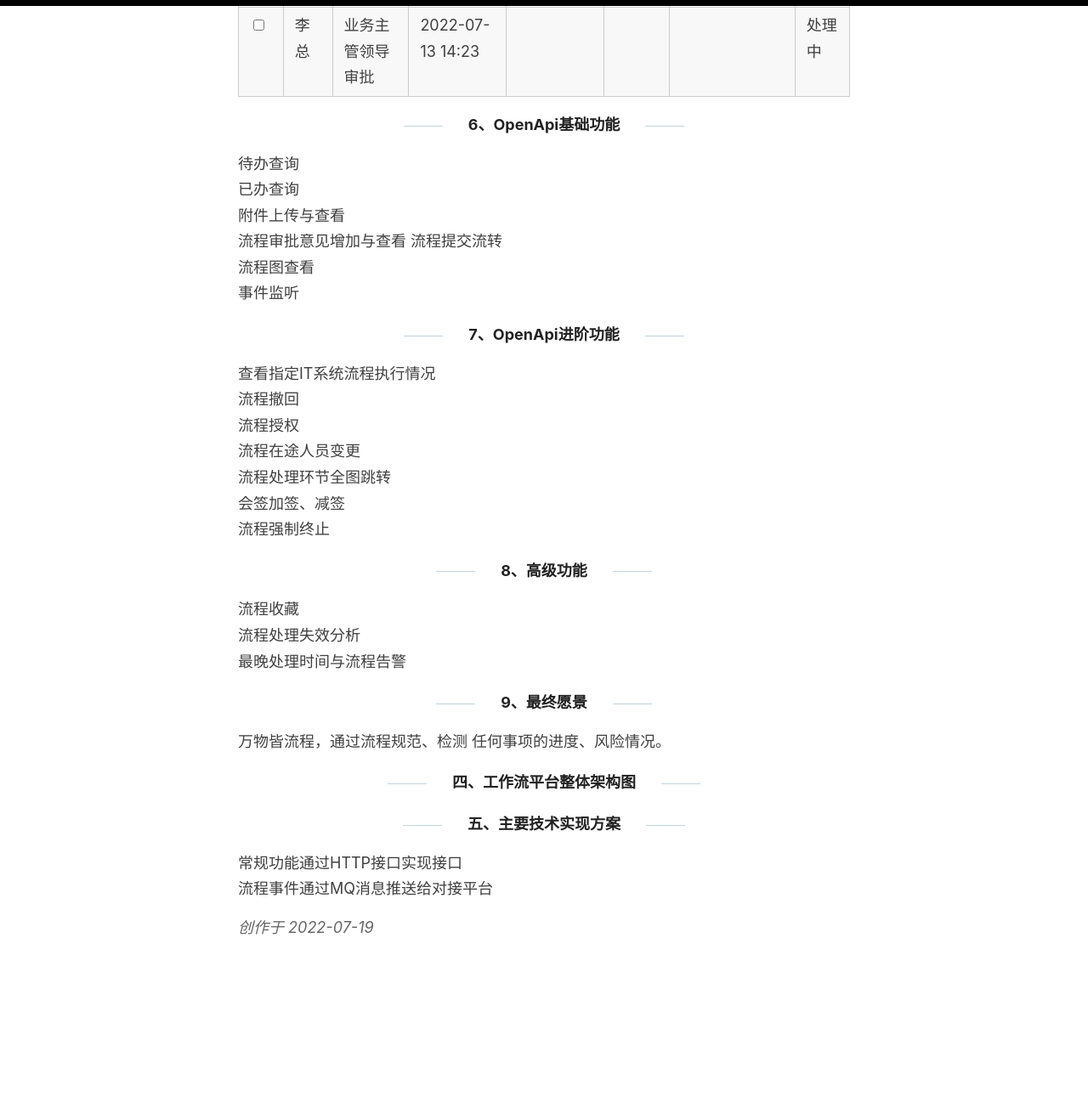
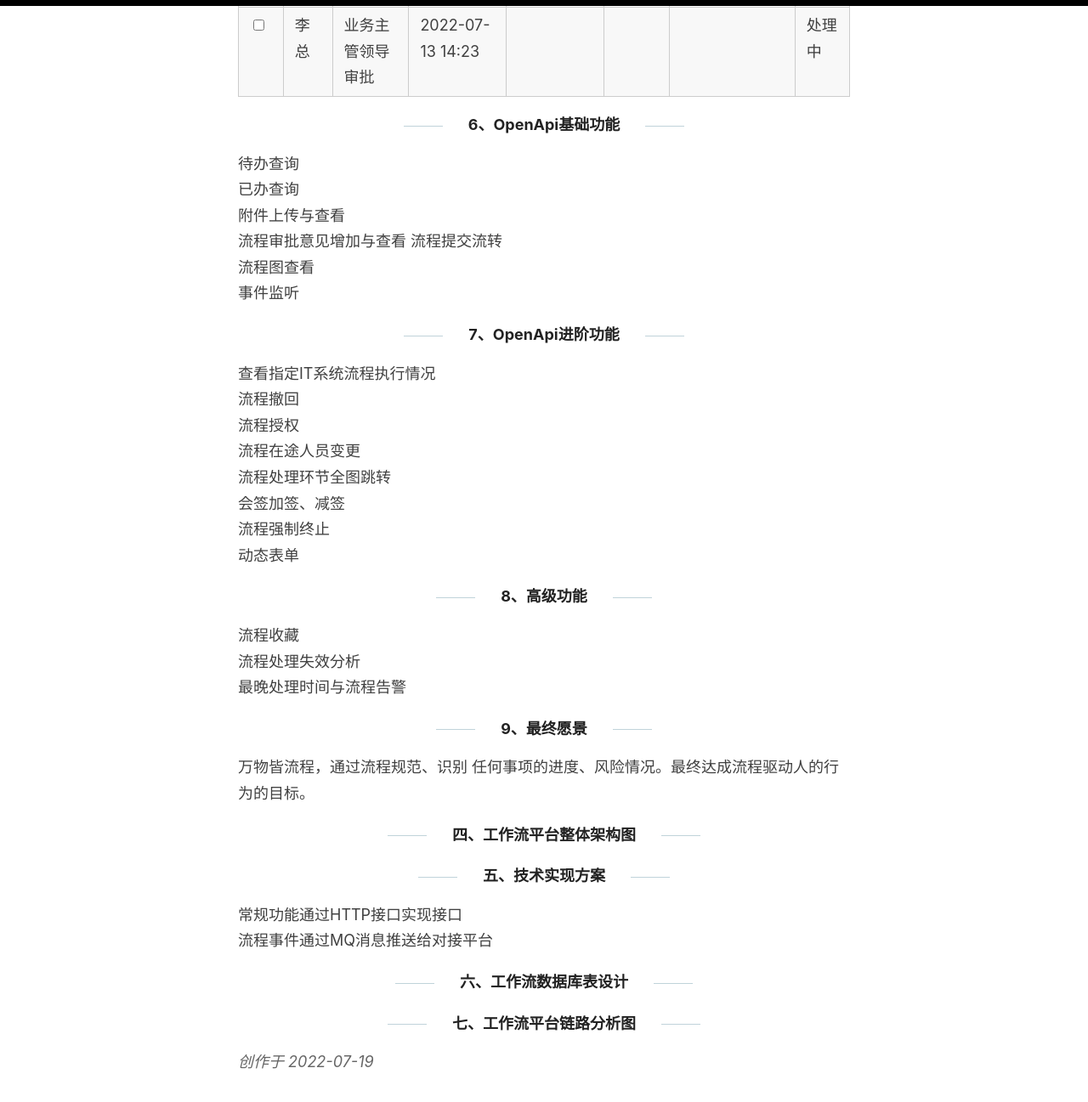
Before and after one commit to mytcc/book, a Jekyll site: the page built from _posts/2022-07-19-工作流平台简要设计.md, in a window 1280 px wide and 1400 px high, scrolled down 2210 px. Shown: the top 1297 px of the window at 85% size. Built offline with Jekyll 4.4.1, drawn with Linux system fonts in a browser that asks for light colours; before the commit the page ends 3451 px from its top, so only the background shows below that.

Commit message:
Update 2022-07-19-工作流平台简要设计.md

```diff
--- a/_posts/2022-07-19-工作流平台简要设计.md
+++ b/_posts/2022-07-19-工作流平台简要设计.md
@@ -117,19 +117,23 @@ excerpt: 工作流平台简要设计，实现业务与工作流系统解耦，
 流程处理环节全图跳转
 会签加签、减签
 流程强制终止
+动态表单
 #### 8、**高级功能**
 流程收藏
 流程处理失效分析
 最晚处理时间与流程告警
 #### 9、**最终愿景**
-万物皆流程，通过流程规范、检测 任何事项的进度、风险情况。
+万物皆流程，通过流程规范、识别 任何事项的进度、风险情况。最终达成流程驱动人的行为的目标。
 
 
 
 
 #### 四、工作流平台整体架构图
 
-
-#### 五、主要技术实现方案
+#### 五、技术实现方案
 常规功能通过HTTP接口实现接口
 流程事件通过MQ消息推送给对接平台
+
+#### 六、工作流数据库表设计
+
+#### 七、工作流平台链路分析图
```
